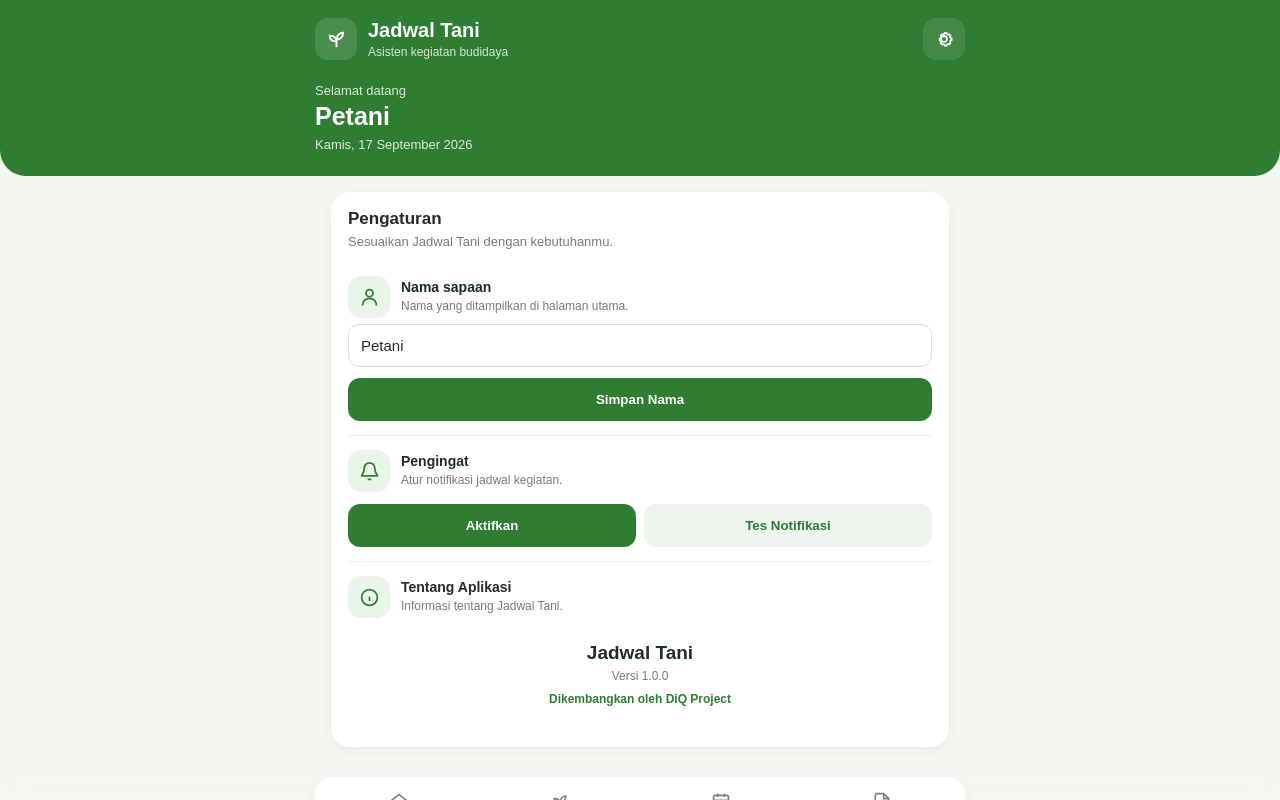
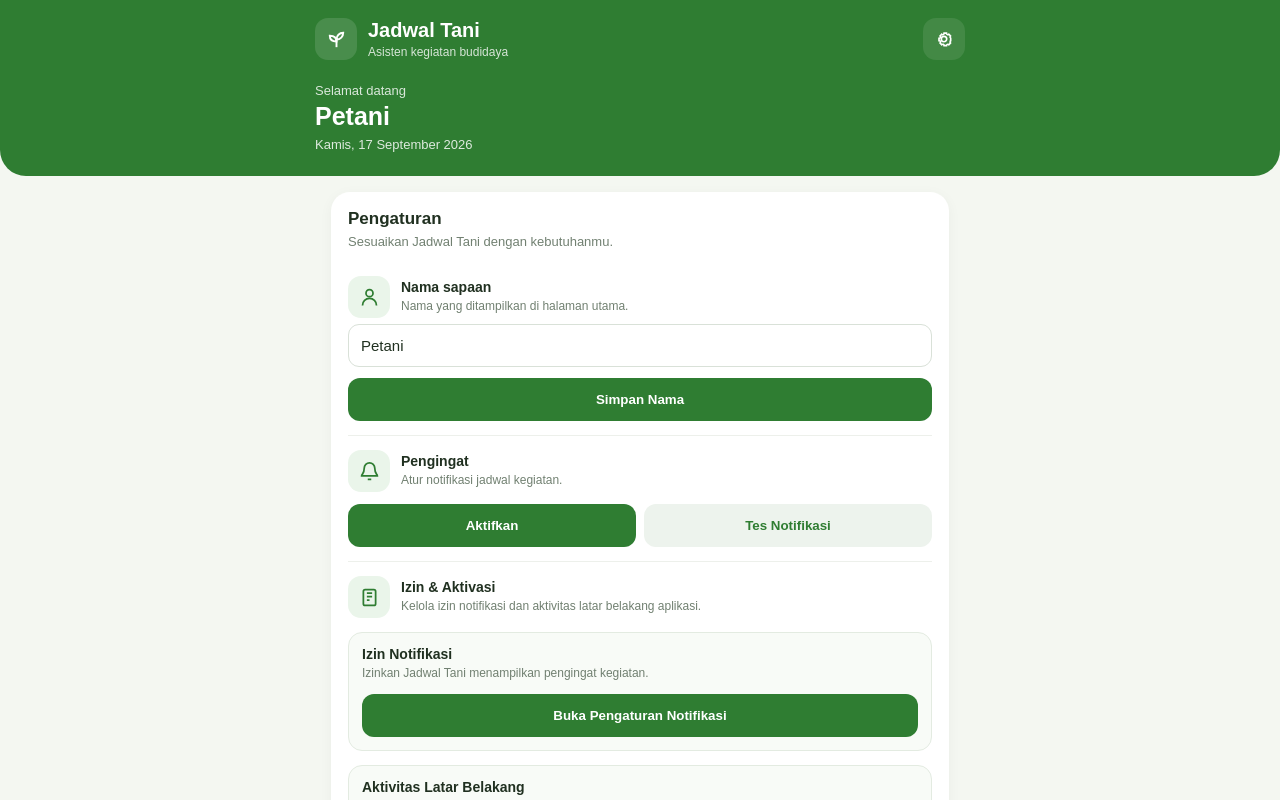
Before and after one commit to DiQ-project/Jadwal-Tani, a website: page index.html in a window 1280 px wide. Both pictures are taken after a click on the button "Pengaturan". Shown: the top 800 px of the page. Drawn offline with Linux system fonts and the light colour scheme.

Commit message:
Update index.html

```diff
--- a/index.html
+++ b/index.html
@@ -197,6 +197,22 @@ header{
 .settings-button svg{
   width:20px;
   height:20px;
+}
+
+
+.permission-card{
+  margin-top:14px;
+  padding:13px;
+  border:1px solid #e3ebe1;
+  border-radius:14px;
+  background:#f8fbf7;
+}
+
+.permission-card-head{
+  display:flex;
+  align-items:flex-start;
+  justify-content:space-between;
+  gap:10px;
 }
 
 .greeting{
@@ -1074,12 +1090,8 @@ label{
           stroke="currentColor"
           stroke-width="2"
         >
-          <path
-            d="M12 15.5a3.5 3.5 0 1 0 0-7 3.5 3.5 0 0 0 0 7Z"
-          />
-          <path
-            d="M19.4 15a1.7 1.7 0 0 0 .34 1.88l.06.06-1.7 1.7-.06-.06a1.7 1.7 0 0 0-1.88-.34 1.7 1.7 0 0 0-1.03 1.56V20h-2.4v-.2a1.7 1.7 0 0 0-1.03-1.56 1.7 1.7 0 0 0-1.88.34l-.06.06-1.7-1.7.06-.06A1.7 1.7 0 0 0 8.46 15a1.7 1.7 0 0 0-1.56-1.03H6.7v-2.4h.2A1.7 1.7 0 0 0 8.46 10a1.7 1.7 0 0 0-.34-1.88l-.06-.06 1.7-1.7.06.06a1.7 1.7 0 0 0 1.88.34 1.7 1.7 0 0 0 1.03-1.56V5h2.4v.2a1.7 1.7 0 0 0 1.03 1.56 1.7 1.7 0 0 0 1.88-.34l.06-.06 1.7 1.7-.06.06a1.7 1.7 0 0 0-.34 1.88 1.7 1.7 0 0 0 1.56 1.03h.2v2.4h-.2A1.7 1.7 0 0 0 19.4 15Z"
-          />
+          <path d="M12 15.25a3.25 3.25 0 1 0 0-6.5 3.25 3.25 0 0 0 0 6.5Z"/>
+          <path d="M19.43 15a1.65 1.65 0 0 0 .33 1.82l.04.04-1.98 1.98-.04-.04a1.65 1.65 0 0 0-1.82-.33 1.65 1.65 0 0 0-1.01 1.51V20h-2.8v-.02a1.65 1.65 0 0 0-1.01-1.51 1.65 1.65 0 0 0-1.82.33l-.04.04-1.98-1.98.04-.04A1.65 1.65 0 0 0 7.66 15a1.65 1.65 0 0 0-1.51-1.01H6v-2.8h.15a1.65 1.65 0 0 0 1.51-1.01 1.65 1.65 0 0 0-.33-1.82l-.04-.04 1.98-1.98.04.04a1.65 1.65 0 0 0 1.82.33 1.65 1.65 0 0 0 1.01-1.51V5h2.8v.2a1.65 1.65 0 0 0 1.01 1.51 1.65 1.65 0 0 0 1.82-.33l.04-.04 1.98 1.98-.04.04a1.65 1.65 0 0 0-.33 1.82 1.65 1.65 0 0 0 1.51 1.01H20v2.8h-.15A1.65 1.65 0 0 0 19.43 15Z"/>
         </svg>
 
       </button>
@@ -1693,6 +1705,33 @@ label{
 
     </div>
 
+
+    <div class="setting-item">
+      <div class="setting-row">
+        <div class="setting-left">
+          <div class="iconbox">
+            <svg viewBox="0 0 24 24" fill="none" stroke="currentColor" stroke-width="2">
+              <rect x="5" y="3" width="14" height="18" rx="2"/>
+              <path d="M9 7h6M9 11h6M9 15h3"/>
+            </svg>
+          </div>
+          <div>
+            <div class="setting-title">Izin &amp; Aktivasi</div>
+            <div class="setting-desc">Kelola izin notifikasi dan aktivitas latar belakang aplikasi.</div>
+          </div>
+        </div>
+      </div>
+      <div class="permission-card">
+        <div class="setting-title">Izin Notifikasi</div>
+        <div class="setting-desc">Izinkan Jadwal Tani menampilkan pengingat kegiatan.</div>
+        <button class="button primary" onclick="openNotificationPermissionSettings()" style="width:100%;margin-top:12px">Buka Pengaturan Notifikasi</button>
+      </div>
+      <div class="permission-card">
+        <div class="setting-title">Aktivitas Latar Belakang</div>
+        <div class="setting-desc">Atur baterai agar aplikasi tetap dapat menjalankan pengingat saat tidak sedang dibuka.</div>
+        <button class="button secondary" onclick="openBackgroundPermissionSettings()" style="width:100%;margin-top:12px">Buka Pengaturan Baterai</button>
+      </div>
+    </div>
 
     <div class="setting-item">
 
@@ -4401,6 +4440,23 @@ document
 /* JALANKAN APLIKASI */
 /* ================================================= */
 
+
+function openNotificationPermissionSettings(){
+  if(typeof window.openNotificationSettings === 'function'){
+    window.openNotificationSettings();
+    return;
+  }
+  alert('Silakan buka Pengaturan Android → Aplikasi → Jadwal Tani → Notifikasi, lalu aktifkan izin notifikasi secara manual.');
+}
+
+function openBackgroundPermissionSettings(){
+  if(typeof window.openBatterySettings === 'function'){
+    window.openBatterySettings();
+    return;
+  }
+  alert('Silakan buka Pengaturan Android → Aplikasi → Jadwal Tani → Baterai, lalu pilih Tidak dibatasi atau izinkan aktivitas latar belakang.');
+}
+
 registerSW();
 
 renderFarms();
```
